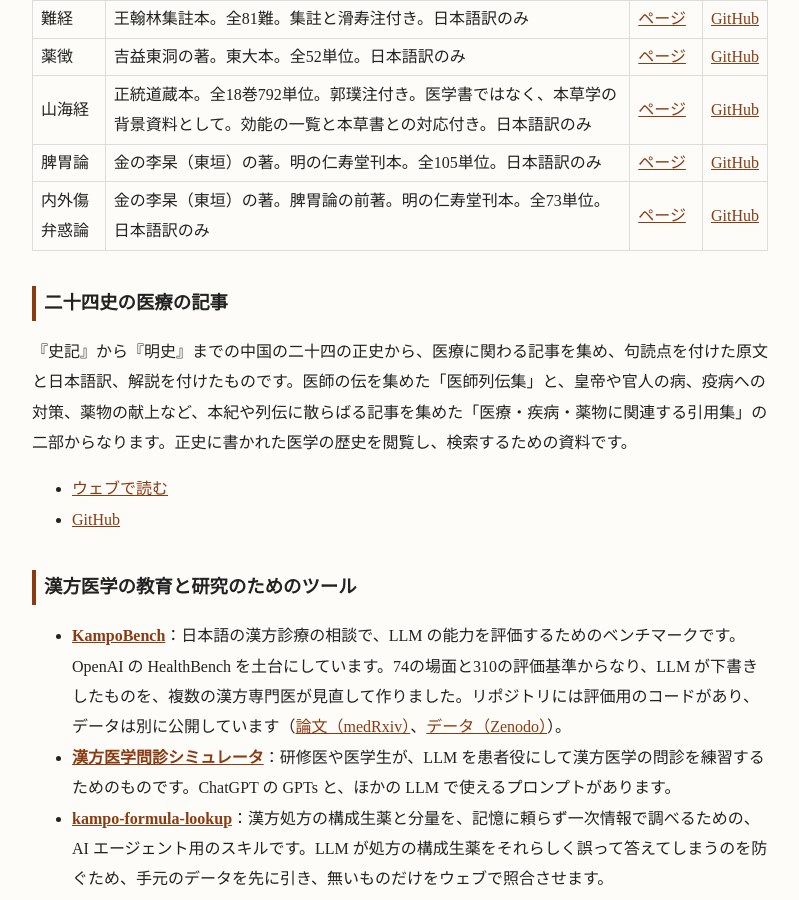
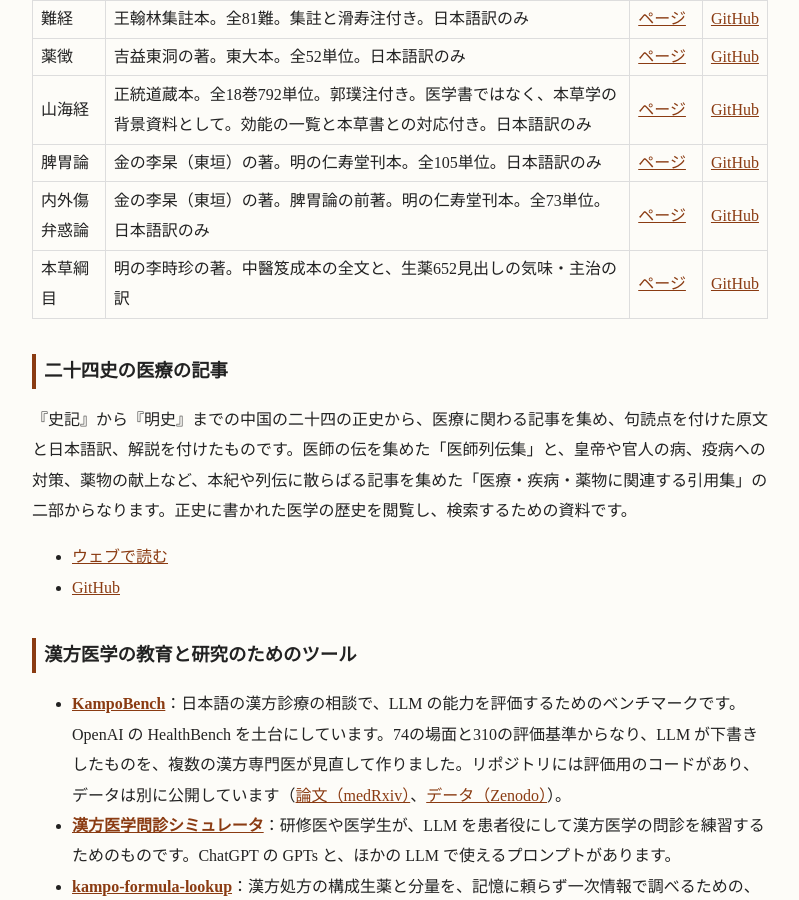
Before and after one commit to medicalcloud/medicalcloud.github.io, a Jekyll site: the page built from index.md, in a window 1280 px wide and 900 px high, scrolled down 914 px. Shown: the whole window, without its empty margins (240-1039 px from the left). Built offline with Jekyll 4.4.1, drawn with Linux system fonts in a browser that asks for light colours.

Commit message:
トップに本草綱目を追加
Co-Authored-By: Claude Opus 5.5 <noreply@anthropic.com>
Claude-Session: https://claude.ai/code/session_01LRgAs9kiaN9gwPmZDVNvf2

```diff
--- a/index.md
+++ b/index.md
@@ -26,6 +26,7 @@ title: トップ
 | 山海経 | 正統道蔵本。全18巻792単位。郭璞注付き。医学書ではなく、本草学の背景資料として。効能の一覧と本草書との対応付き。日本語訳のみ | [ページ](https://medicalcloud.github.io/sengaikyo/) | [GitHub](https://github.com/medicalcloud/sengaikyo) |
 | 脾胃論 | 金の李杲（東垣）の著。明の仁寿堂刊本。全105単位。日本語訳のみ | [ページ](https://medicalcloud.github.io/hiiron/) | [GitHub](https://github.com/medicalcloud/hiiron) |
 | 内外傷弁惑論 | 金の李杲（東垣）の著。脾胃論の前著。明の仁寿堂刊本。全73単位。日本語訳のみ | [ページ](https://medicalcloud.github.io/naigaishobenwakuron/) | [GitHub](https://github.com/medicalcloud/naigaishobenwakuron) |
+| 本草綱目 | 明の李時珍の著。中醫笈成本の全文と、生薬652見出しの気味・主治の訳 | [ページ](https://medicalcloud.github.io/honzokomoku/) | [GitHub](https://github.com/medicalcloud/honzokomoku) |
 
 ## 二十四史の医療の記事
 
```
